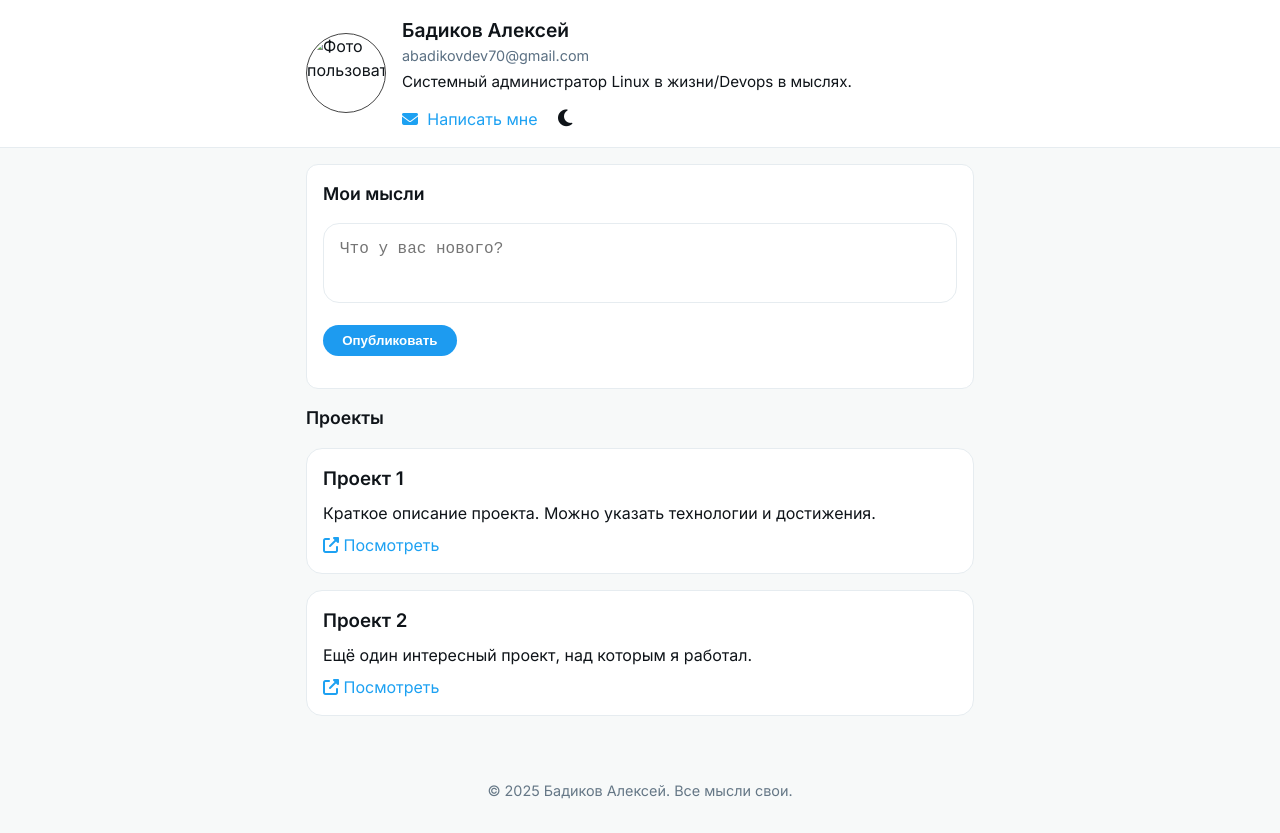
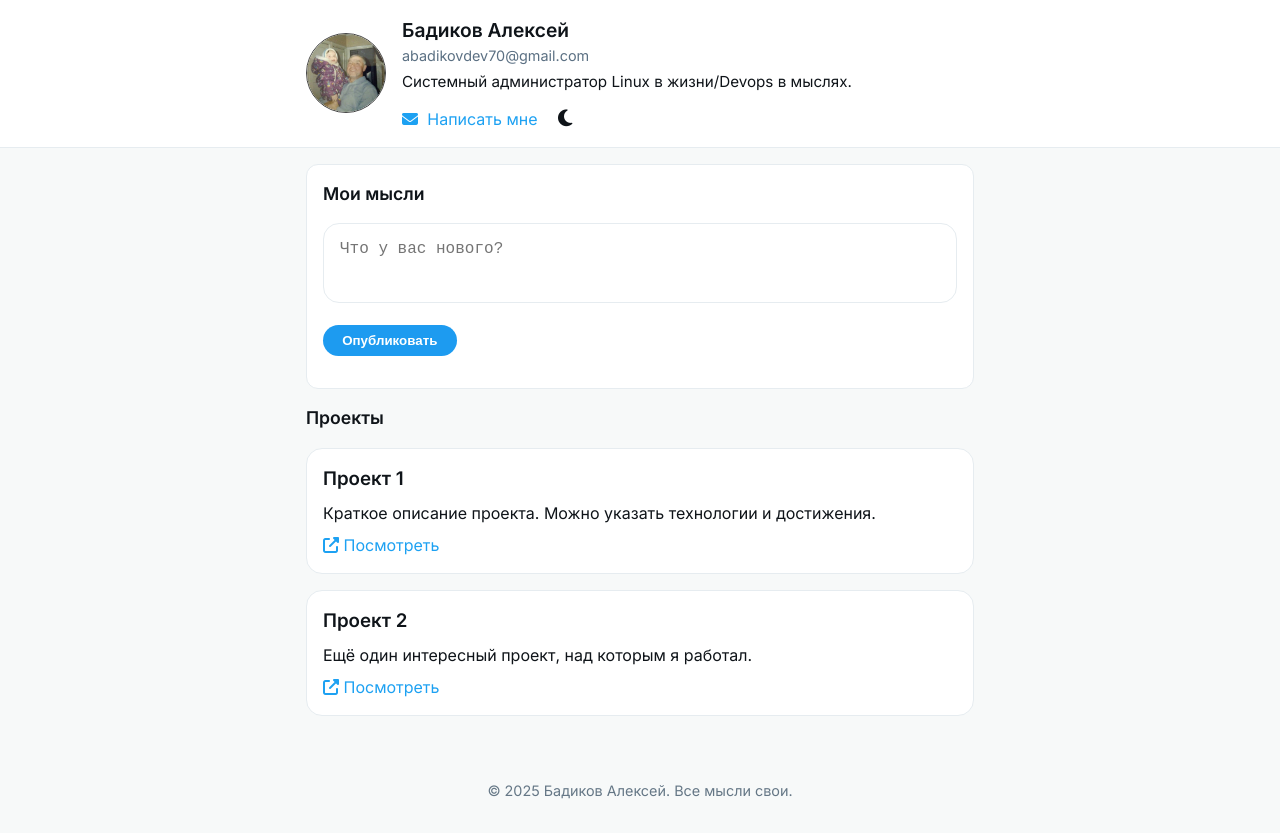
Before and after one commit to AlekseyBoss/my-port, a plain HTML site: page src/index.html in a window 1280 px wide. Drawn offline with Linux system fonts and the light colour scheme.

Commit message:
All new project

```diff
--- a/src/index.html
+++ b/src/index.html
@@ -3,7 +3,7 @@
 <head>
   <meta charset="UTF-8" />
   <meta name="viewport" content="width=device-width, initial-scale=1.0"/>
-  <title>Иван Иванов • X</title>
+  <title>Бадиков Алексей • D</title>
   <link href="https://fonts.googleapis.com/css2?family=Inter:wght@400;600&display=swap" rel="stylesheet">
   <link rel="stylesheet" href="styles.css" />
   <link rel="stylesheet" href="https://cdnjs.cloudflare.com/ajax/libs/font-awesome/6.5.0/css/all.min.css" />
@@ -13,7 +13,7 @@
   <header class="twitter-header">
     <div class="container">
       <div class="profile-container">
-        <img src="images/photo.jpg" alt="Фото пользователя" class="avatar">
+        <img src="images/gra.jpg" alt="Фото пользователя" class="avatar">
         <div class="profile-info">
           <h1 class="name">Бадиков Алексей</h1>
           <p class="username">abadikovdev70@gmail.com</p>
```
